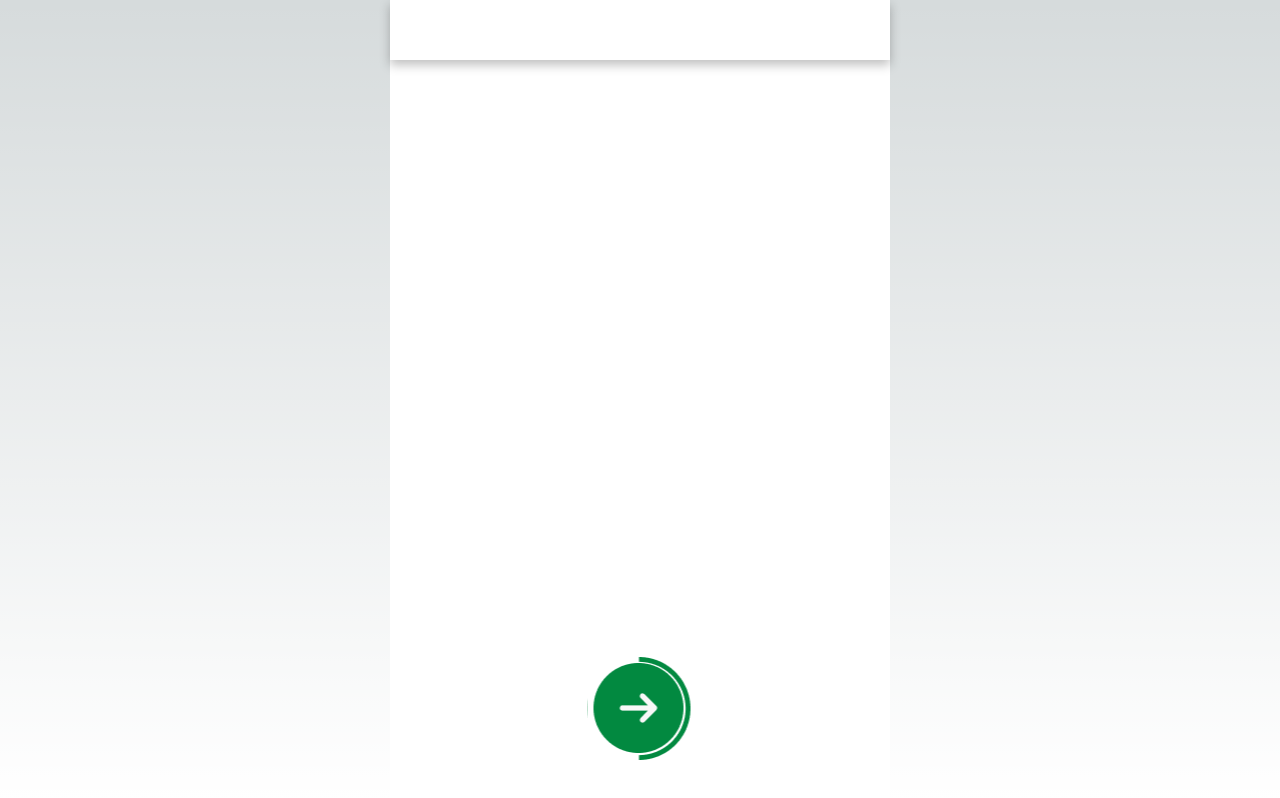
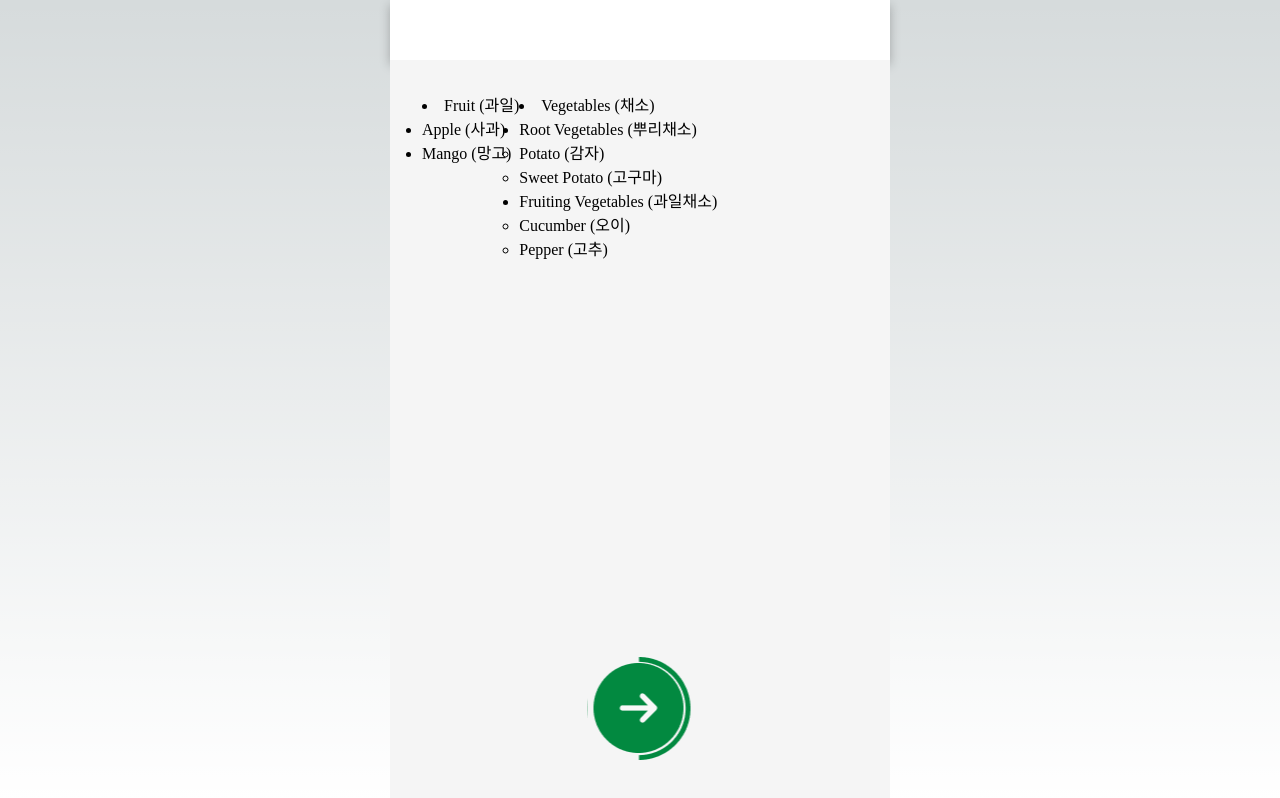
Before and after one commit to Capstone-2024-1/frontend, a Next.js app: page /register/ingredient in a window 1280 px wide. Built offline with nearby package versions, Linux system fonts and the light colour scheme.

Commit message:
feat: 임의 데이터 받아와서 표시 (#3)

```diff
--- /dev/null
+++ b/src/components/register/Ingredients.tsx
@@ -0,0 +1,39 @@
+import Header from '@/components/common/Header'
+import Progress from '@/components/common/Progress'
+import { useUser } from '@/hook/useUser'
+import { setColor } from '@/utils/setColor'
+import { Box } from '@mui/material'
+import { useRouter } from 'next/router'
+import React from 'react'
+import IngredientsList from './IngredientsList'
+import { getTempIngredientData } from '@/utils/tempData'
+
+const Ingredient = () => {
+  const {user} = useUser();
+
+  const router = useRouter();
+  const type = Array.isArray(router.query.type) ? router.query.type[0] : router.query.type;
+
+  const handleClick = () => {
+    console.log(user.name);
+  }
+  return (
+    <>
+    <Header title={type || "Ingredient"}/>
+    <Box sx={container}>
+      <IngredientsList data={getTempIngredientData}/>
+    </Box>
+    <Progress num={"2"} onClick={handleClick}/>
+    </>
+  )
+}
+
+export default Ingredient;
+
+const container = {
+    display: 'flex',
+    padding: '2rem',
+    width: '100%',
+    height: '100%',
+    bgcolor: setColor('lightGrey'),
+}
--- /dev/null
+++ b/src/components/register/IngredientsList.tsx
@@ -0,0 +1,29 @@
+import React from 'react'
+
+interface Category {
+  id: number;
+  englishName: string;
+  koreanName: string;
+  childCategories: Category[];
+}
+
+interface IngredientsListProps{
+  data: Category[];
+}
+
+const IngredientsList: React.FC<IngredientsListProps> = ({data}) => {
+  const renderCategory = (category: Category) => (
+    <li key={category.id}>
+      {category.englishName} ({category.koreanName})
+
+    {category.childCategories.length > 0 && (
+      <ul>{category.childCategories.map(renderCategory)}</ul>
+    )}
+  </li>
+  );
+  return (
+    data.map((renderCategory))
+  )
+}
+
+export default IngredientsList
--- a/src/pages/register/ingredient/index.tsx
+++ b/src/pages/register/ingredient/index.tsx
@@ -1,33 +1,10 @@
-import Header from '@/components/common/Header'
-import Progress from '@/components/common/Progress'
-import { useUser } from '@/hook/useUser'
-import { Box } from '@mui/material'
-import { useRouter } from 'next/router'
+import Ingredient from '@/components/register/Ingredients'
 import React from 'react'
 
 const index = () => {
-  const {user} = useUser();
-
-  const router = useRouter();
-  const type = Array.isArray(router.query.type) ? router.query.type[0] : router.query.type;
-
-  const handleClick = () => {
-    console.log(user.name);
-  }
   return (
-    <>
-    <Header title={type || "Ingredient"}/>
-    <Box sx={container}>
-
-    </Box>
-    <Progress num={"2"} onClick={handleClick}/>
-    </>
+    <Ingredient/>
   )
 }
 
 export default index;
-
-const container = {
-    display: 'flex',
-    margin: '2rem',
-}
--- a/src/utils/setColor.ts
+++ b/src/utils/setColor.ts
@@ -3,4 +3,5 @@ export const setColor = (name: string) => {
     else if(name === "sub")return "#07CA61";
     else if(name === "background")return "#F5F5F5";
     else if(name === "emphasize")return '#07CA61';
+    else if(name === "lightGrey")return '#F5F5F5';
 }
--- /dev/null
+++ b/src/utils/tempData.ts
@@ -0,0 +1,66 @@
+export const getTempIngredientData = [
+  {
+    "id": 1,
+    "englishName": "Fruit",
+    "koreanName": "과일",
+    "childCategories": [
+      {
+        "id": 3,
+        "englishName": "Apple",
+        "koreanName": "사과",
+        "childCategories": []
+      },
+      {
+        "id": 4,
+        "englishName": "Mango",
+        "koreanName": "망고",
+        "childCategories": []
+      }
+    ]
+  },
+  {
+    "id": 2,
+    "englishName": "Vegetables",
+    "koreanName": "채소",
+    "childCategories": [
+      {
+        "id": 5,
+        "englishName": "Root Vegetables",
+        "koreanName": "뿌리채소",
+        "childCategories": [
+          {
+            "id": 7,
+            "englishName": "Potato",
+            "koreanName": "감자",
+            "childCategories": []
+          },
+          {
+            "id": 8,
+            "englishName": "Sweet Potato",
+            "koreanName": "고구마",
+            "childCategories": []
+          }
+        ]
+      },
+      {
+        "id": 6,
+        "englishName": "Fruiting Vegetables",
+        "koreanName": "과일채소",
+        "childCategories": [
+          {
+            "id": 9,
+            "englishName": "Cucumber",
+            "koreanName": "오이",
+            "childCategories": []
+          },
+          {
+            "id": 10,
+            "englishName": "Pepper",
+            "koreanName": "고추",
+            "childCategories": []
+          }
+        ]
+      }
+    ]
+  }
+]
```
